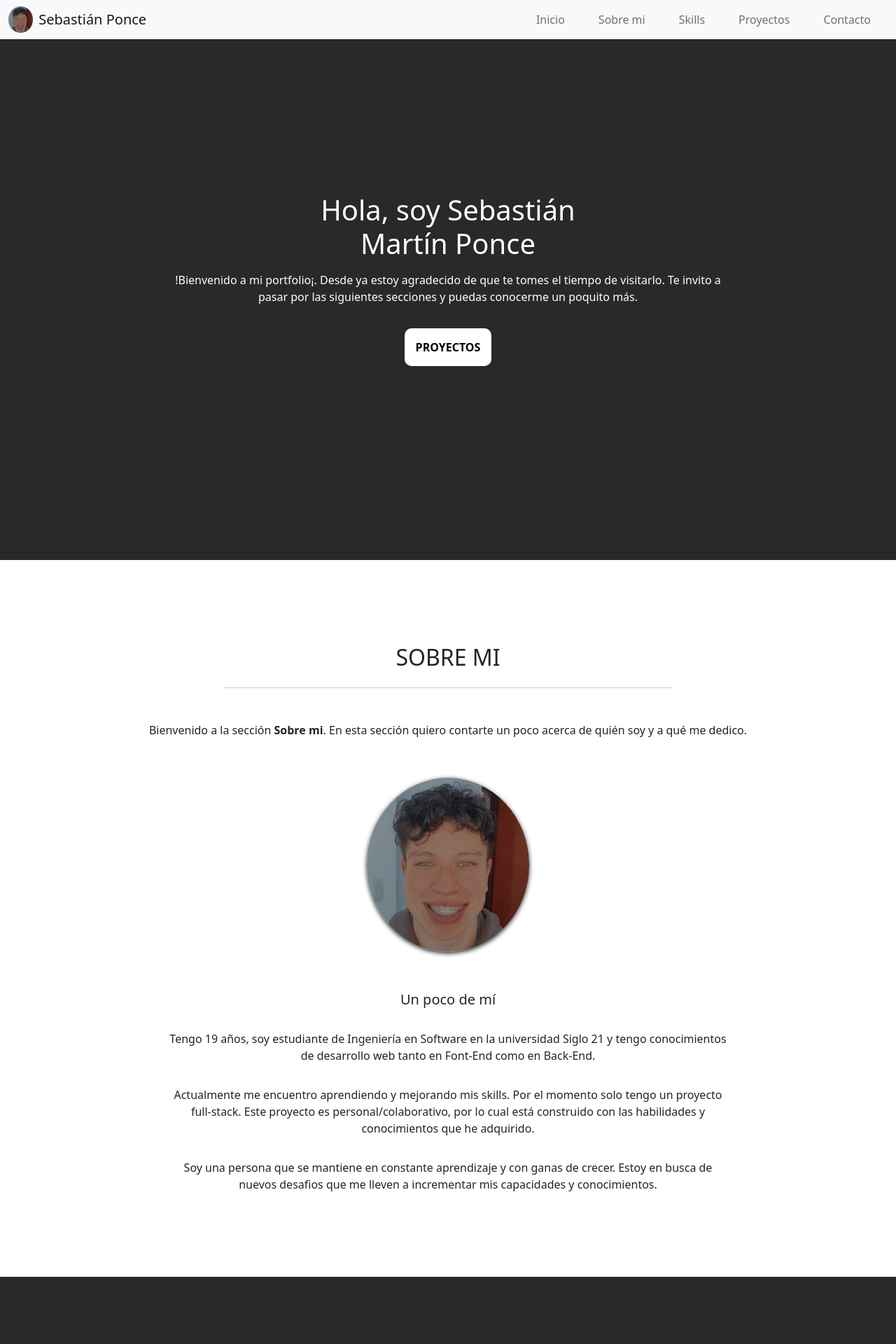
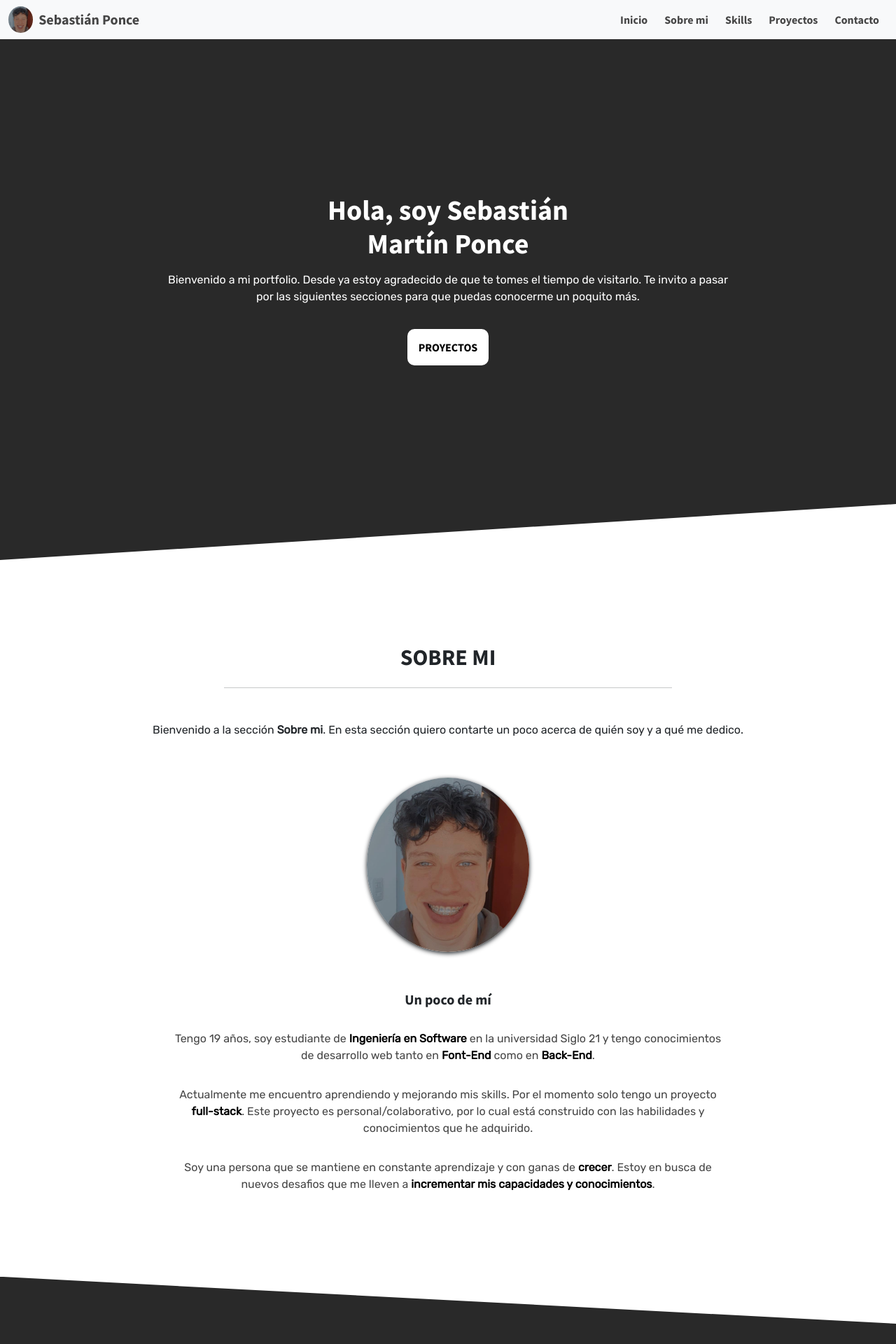
Before and after one commit to sebaponce2/portfolio, a React (Create React App) app: page / in a window 1280 px wide. Shown: the top 1920 px of the page at 70% size. Built offline with nearby package versions, Linux system fonts and the light colour scheme.

Commit message:
Add: fonts and clip-path in sections

```diff
--- a/src/components/AboutMe.jsx
+++ b/src/components/AboutMe.jsx
@@ -8,22 +8,22 @@ const AboutMe = () => {
     return (
         <>
             <div className="text-center">
-                <h2 className="text-uppercase pt-4" id="about-me">Sobre mi</h2>
+                <h2 className="text-uppercase pt-4 font-sans-pro" id="about-me">Sobre mi</h2>
             </div>
             <hr className='m-auto w-50 mt-3 p-0'/>
-            <p className="text-center px-3 py-5 m-auto">Bienvenido a la sección <span className="fw-bold">Sobre mi</span>. En esta sección quiero contarte un poco acerca de quién soy y a qué me dedico.</p>
+            <p className="text-center px-3 py-5 m-auto font-rubik">Bienvenido a la sección <span className="fw-bold">Sobre mi</span>. En esta sección quiero contarte un poco acerca de quién soy y a qué me dedico.</p>
             <div className="container-image m-auto py-2">
                 <img src={profileImage} alt="sebastianponce" className="w-100 img"/>
             </div>
-            <h5 className="text-center pt-5 pb-4">Un poco de mí</h5>
+            <h5 className="text-center pt-5 pb-4 font-sans-pro">Un poco de mí</h5>
             <div className="text-center px-3 m-auto">
-                <p className="m-auto pb-4">Tengo 19 años, soy estudiante de Ingeniería en Software en la universidad Siglo 21 y tengo conocimientos de desarrollo web tanto en Font-End como en Back-End.</p>
+                <p className="m-auto pb-4 font-rubik font-grey">Tengo 19 años, soy estudiante de <strong className="font-black fw-bold">Ingeniería en Software</strong> en la universidad Siglo 21 y tengo conocimientos de desarrollo web tanto en <strong className="font-black fw-bold">Font-End</strong> como en <strong className="font-black fw-bold">Back-End</strong>.</p>
             </div>
             <div className="text-center px-3 pt-2 m-auto">
-                <p className="m-auto pb-4">Actualmente me encuentro aprendiendo y mejorando mis skills. Por el momento solo tengo un proyecto full-stack. Este proyecto es personal/colaborativo, por lo cual está construido con las habilidades y conocimientos que he adquirido.</p>
+                <p className="m-auto pb-4 font-rubik font-grey">Actualmente me encuentro aprendiendo y mejorando mis skills. Por el momento solo tengo un proyecto <strong className="font-black fw-bold">full-stack</strong>. Este proyecto es personal/colaborativo, por lo cual está construido con las habilidades y conocimientos que he adquirido.</p>
             </div>
             <div className="text-center px-3 pt-2 m-auto">
-                <p className="m-auto pb-4">Soy una persona que se mantiene en constante aprendizaje y con ganas de crecer. Estoy en busca de nuevos desafios que me lleven a incrementar mis capacidades y conocimientos.</p>
+                <p className="m-auto pb-4 font-rubik font-grey">Soy una persona que se mantiene en constante aprendizaje y con ganas de <strong className="font-black fw-bold">crecer</strong>. Estoy en busca de nuevos desafios que me lleven a <strong className="font-black fw-bold">incrementar mis capacidades y conocimientos</strong>.</p>
             </div>
         </>
     );
--- a/src/components/Container.jsx
+++ b/src/components/Container.jsx
@@ -10,6 +10,7 @@ import Footer from "./Footer";
 // Css imports
 import "../css/App.css";
 import "../css/Colors.css";
+import "../css/Fonts.css";
 
 const Container = () => {
     return (
@@ -17,7 +18,7 @@ const Container = () => {
             <header>
                 <Navbar/>
             </header>
-            <section className="spacing-5 bg-grey-dark h-100vh d-flex align-items-center">
+            <section className="spacing-5 bg-grey-dark h-100vh d-flex align-items-center clip-path-presentation">
                 <div className="col">
                     <Presentation/>
                 </div>
@@ -25,13 +26,13 @@ const Container = () => {
             <section className="row spacing-4 mx-0">
                 <AboutMe/>
             </section>
-            <section className="spacing-4 bg-grey-dark px-3 m-auto">
+            <section className="spacing-4 bg-grey-dark px-3 m-auto clip-path-skills">
                 <Skills/>
             </section>
             <section className="row spacing-4 mx-0">
                 <Projects/>
             </section>
-            <section className="spacing-4 bg-grey-dark m-auto">
+            <section className="spacing-4 bg-grey-dark m-auto clip-path-contact">
                 <ContactMe/>
             </section>
             <footer className="spacing-3 bg-black px-4">
--- a/src/components/Navbar.jsx
+++ b/src/components/Navbar.jsx
@@ -8,10 +8,10 @@ import me from "../images/Me.jpg";
 const Navbar = () => {
   return (
     <>
-      <nav class="navbar navbar-expand-md navbar-light bg-light w-100" style={{position: 'fixed'}}>
+      <nav class="navbar navbar-expand-md navbar-light bg-light w-100 z-index-10" style={{position: 'fixed'}}>
         <div class="container-fluid">
-          <img src={me} alt="sebastianponce" className="img-radius d-none d-md-block"/>
-          <a class="navbar-brand" href="#">
+          <img src={me} alt="se px-1bastianponce" className="img-radius d-none d-md-block"/>
+          <a className="navbar-brand font-sans-pro font-grey font-exo-2" href="index.html">
             Sebastián Ponce
           </a>
           <button
@@ -28,32 +28,32 @@ const Navbar = () => {
           <div class="collapse navbar-collapse d-md-flex justify-content-end" id="navbarNavDropdown">
             <ul class="navbar-nav text-center">
               <hr className="w-100 m-0 m-auto d-md-none"/>
-              <li class="nav-item px-2">
-                <a class="nav-link buttons-hover" aria-current="page" href="index.html">
+              <li class="nav-item px-1">
+                <a class="nav-link font-sans-pro font-grey-hover font-grey font-exo-2" aria-current="page" href="index.html">
                   Inicio
                 </a>
               </li>
               <hr className="w-100 m-0 m-auto d-md-none"/>
-              <li class="nav-item px-2">
-                <a class="nav-link buttons-hover" href="#about-me">
+              <li class="nav-item px-1">
+                <a class="nav-link font-sans-pro font-grey-hover font-grey font-exo-2" href="#about-me">
                   Sobre mi
                 </a>
               </li>
               <hr className="w-100 m-0 m-auto d-md-none"/>
-              <li class="nav-item px-2">
-                <a class="nav-link buttons-hover" href="#skills">
+              <li class="nav-item px-1">
+                <a class="nav-link font-sans-pro font-grey-hover font-grey font-exo-2" href="#skills">
                   Skills
                 </a>
               </li>
-              <li class="nav-item px-2">
-                <a class="nav-link buttons-hover" href="#projects">
+              <li class="nav-item px-1">
+                <a class="nav-link font-sans-pro font-grey-hover font-grey font-exo-2" href="#projects">
                   Proyectos
                 </a>
               </li>
               <hr className="w-100 m-0 m-auto d-md-none"/>
               <hr className="w-100 m-0 m-auto d-md-none"/>
-              <li class="nav-item px-2">
-                <a class="nav-link buttons-hover" href="#contact">
+              <li class="nav-item px-1">
+                <a class="nav-link font-sans-pro font-grey-hover font-grey font-exo-2" href="#contact">
                   Contacto
                 </a>
               </li>
--- a/src/components/Presentation.jsx
+++ b/src/components/Presentation.jsx
@@ -4,14 +4,14 @@ import "../css/Presentation.css";
 const Presentation = () => {
     return (
         <>
-            <h1 className="text-center font-white m-auto">Hola, soy Sebastián Martín Ponce</h1>
+            <h1 className="text-center font-white m-auto font-sans-pro">Hola, soy Sebastián Martín Ponce</h1>
             <div className="text-center m-auto py-3 font-white">
-                <p className="m-auto">
-                    !Bienvenido a mi portfolio¡. Desde ya estoy agradecido de que te tomes el tiempo de visitarlo. Te invito a pasar por las siguientes secciones y puedas conocerme un poquito más.
+                <p className="m-auto font-rubik">
+                    Bienvenido a mi portfolio. Desde ya estoy agradecido de que te tomes el tiempo de visitarlo. Te invito a pasar por las siguientes secciones para que puedas conocerme un poquito más.
                 </p>
             </div>
             <div className="text-center my-3 pt-3">
-                <a href="#projects" className="text-decoration-none fw-bold text-uppercase buttonProjects">Proyectos</a>
+                <a href="#projects" className="text-decoration-none fw-bold text-uppercase buttonProjects  font-sans-pro">Proyectos</a>
             </div>
         </>
      );
--- a/src/components/Skills.jsx
+++ b/src/components/Skills.jsx
@@ -16,9 +16,9 @@ import "../css/Skills.css";
 const Skills = () => {
     return (
         <>
-            <h2 className="text-center text-uppercase font-white" id="skills">Skills</h2>
+            <h2 className="text-center text-uppercase font-white font-sans-pro" id="skills">Skills</h2>
             <div className="text-center font-white px-3 py-4">
-                <p className="m-auto pb-5">Estas son las tecnologías con las cuales he trabajado.</p>
+                <p className="m-auto pb-5 font-rubik">Estas son las tecnologías con las cuales he trabajado.</p>
             </div>
             <div className="row container-skills m-auto">
                 <div className="col-6 col-md-4 py-2 my-auto">
--- a/src/css/App.css
+++ b/src/css/App.css
@@ -7,7 +7,17 @@
     width: 92% !important;
     margin: auto !important;
 }
+.clip-path-presentation {
+    clip-path: polygon(0 0,100% 0,100% 90%,0 100%) !important;
+}
 
+.clip-path-skills {
+    clip-path: polygon(0 0,100% 7%,100% 94%,0 100%) !important;
+}
+
+.clip-path-contact {
+    clip-path: polygon(0 4%,100% 10%,100% 100%,0 100%) !important;
+}
 .container-page {
     width: 100% !important;
 }
--- a/src/css/Colors.css
+++ b/src/css/Colors.css
@@ -21,3 +21,12 @@
 .font-black {
     color: black !important;
 }
+.font-grey {
+    color: rgb(70, 70, 70) !important;
+}
+
+/* Fonts hover */
+
+.font-grey-hover:hover {
+    color: grey !important;
+}
--- a/src/css/Fonts.css
+++ b/src/css/Fonts.css
@@ -0,0 +1,35 @@
+/* Inter */
+@import url('https://fonts.googleapis.com/css2?family=Inter:wght@700&display=swap');
+/* @import url('https://fonts.googleapis.com/css2?family=Inter&display=swap'); */
+
+/* Overpass */
+@import url('https://fonts.googleapis.com/css2?family=Overpass:wght@700&display=swap');
+
+/* Exo 2 */
+@import url('https://fonts.googleapis.com/css2?family=Exo+2:wght@500&display=swap');
+
+/* Sans pro */
+@import url('https://fonts.googleapis.com/css2?family=Source+Sans+Pro:wght@700&display=swap');
+
+/* Rubik */
+@import url('https://fonts.googleapis.com/css2?family=Rubik&display=swap');
+
+.font-inter {
+    font-family: 'Inter', sans-serif;
+}
+
+.font-overpass {
+    font-family: 'Overpass', sans-serif;
+}
+
+.font-exo-2 {
+    font-family: 'Exo 2', sans-serif;
+}
+
+.font-sans-pro {
+    font-family: 'Source Sans Pro', sans-serif;
+}
+
+.font-rubik {
+    font-family: 'Rubik', sans-serif;
+}
--- a/src/css/Navbar.css
+++ b/src/css/Navbar.css
@@ -20,3 +20,6 @@
     -ms-border-radius: 50% !important;
     -o-border-radius: 50% !important;
 }
+.z-index-10 {
+    z-index: 10 !important;
+}
```
Also changed, not shown: src/components/ContactMe.jsx (+23 -11 lines), src/components/Footer.jsx (+4 -4 lines), src/components/Projects.jsx (+4 -4 lines).
